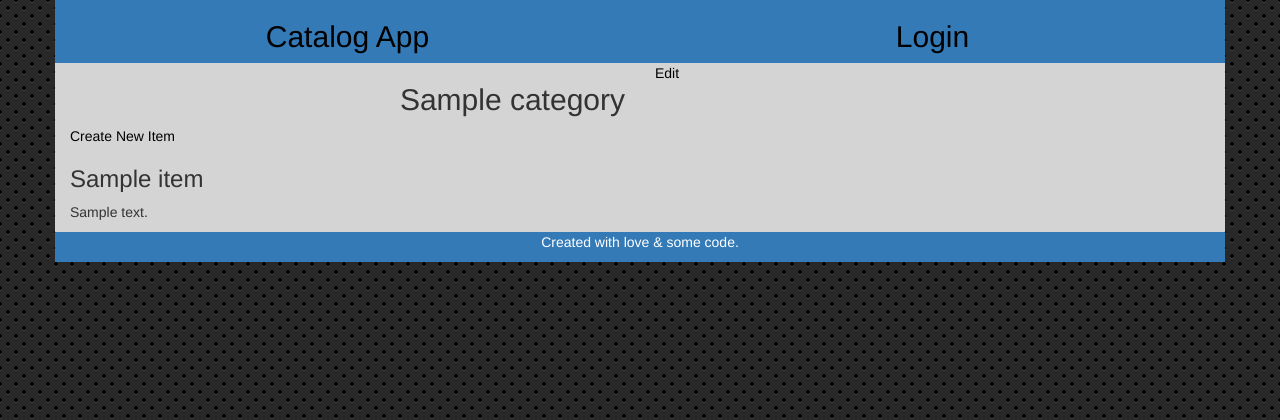
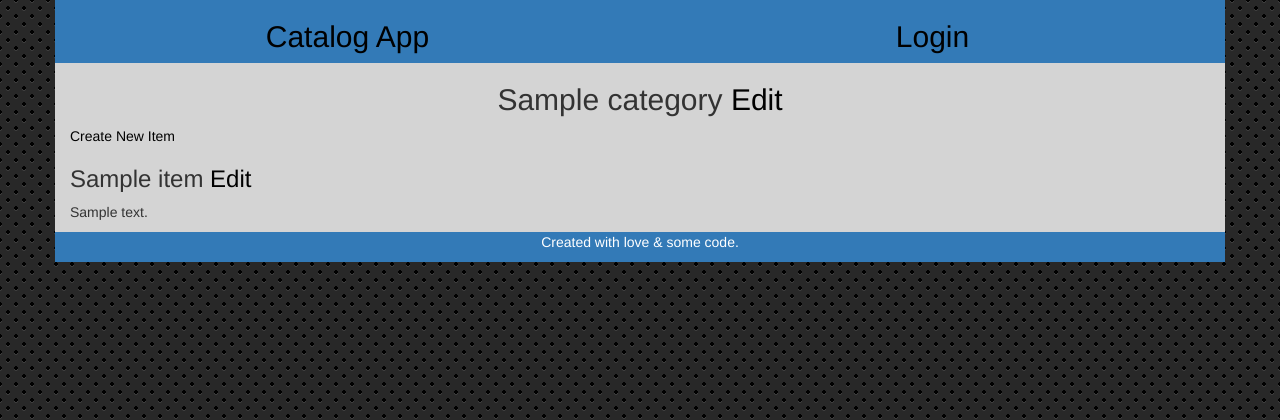
Before and after one commit to deepakmali/P5_catalog, a Flask app: template templates/category_items.html in a window 1280 px wide. Shown: the top 420 px of the page. Run offline with Flask 2, Linux system fonts and the light colour scheme; the template is opened without the code that fills it: most values are stand-ins (such as "Sample title", 1, 10 or a date in 2020); parts of the project's set-up code (start-up, migrations or seed data) failed here and were passed over; some libraries are stand-ins or nearby versions.

Commit message:
Added edit buttons to all the itmes.

```diff
--- a/templates/category_items.html
+++ b/templates/category_items.html
@@ -1,8 +1,7 @@
 {% extends "base_format.html" %}
 {% block content %}
 <div class="row">
-    <div class="col-md-6 text-right"><h2>{{ category.name }}</h2></div>
-    <div class="col-md-6 text-left"><a href="{{ url_for('edit_category', category_name=category.name) }}">Edit</a></div>
+    <div class="col-md-12 text-center"><h2>{{ category.name }} <a href="{{ url_for('edit_category', category_name=category.name) }}">Edit</a></h2></div>
 </div>
 <div class="row text-left">
     <div class="col-md-12"><a href="{{ url_for('create_item', category_name=category.name) }}">Create New Item</a></div>
@@ -13,7 +12,7 @@
     <div class="col-md-12">
         <div class="row text-left">
             <div class="col-md-12">
-                <h3>{{ item.name }}</h3>
+                <h3>{{ item.name }} <a href="{{ url_for('edit_item', category_name=category.name, item_name=item.name)}}">Edit</a></h3>
             </div>
         </div>
         <div class="row text-left">
```
